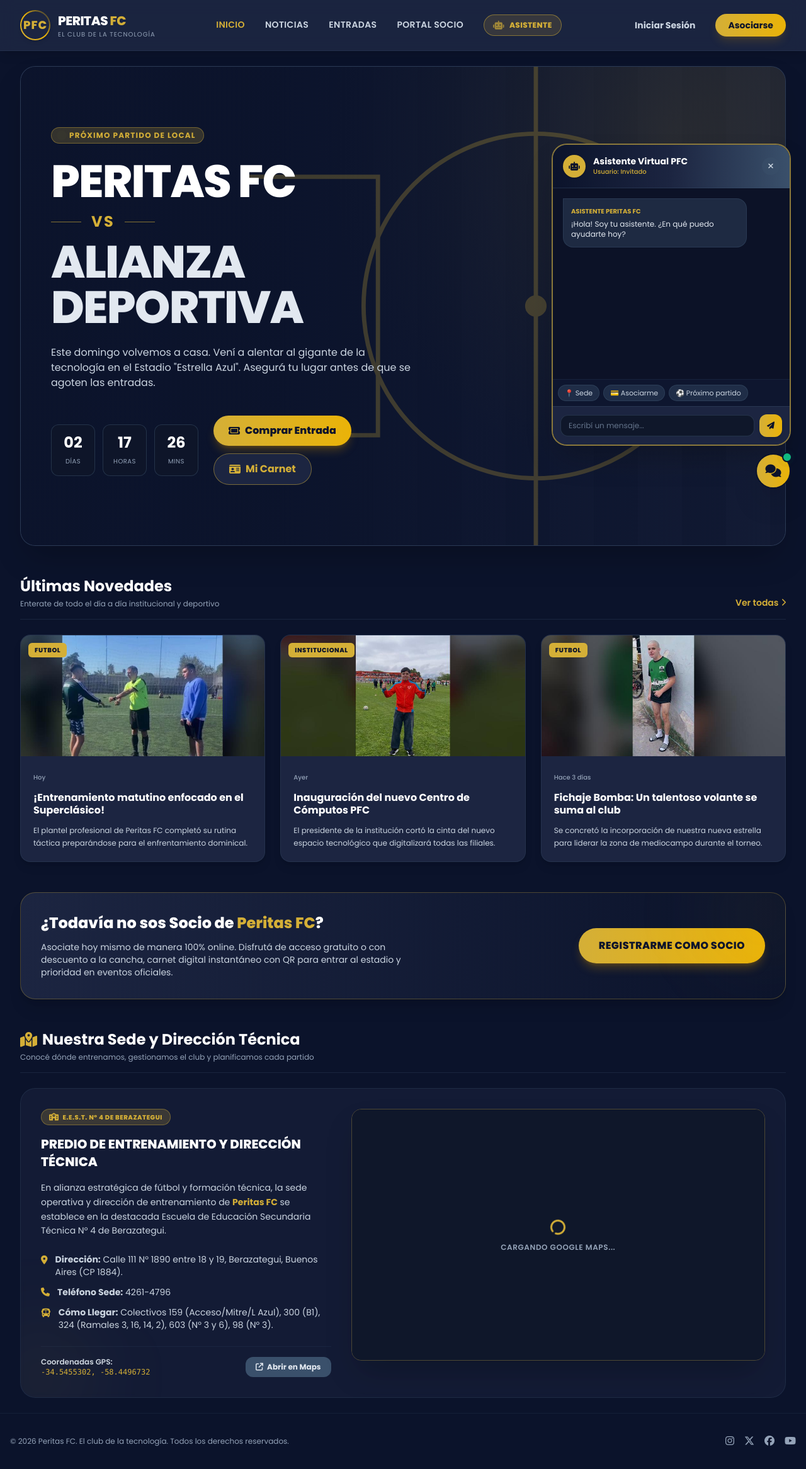
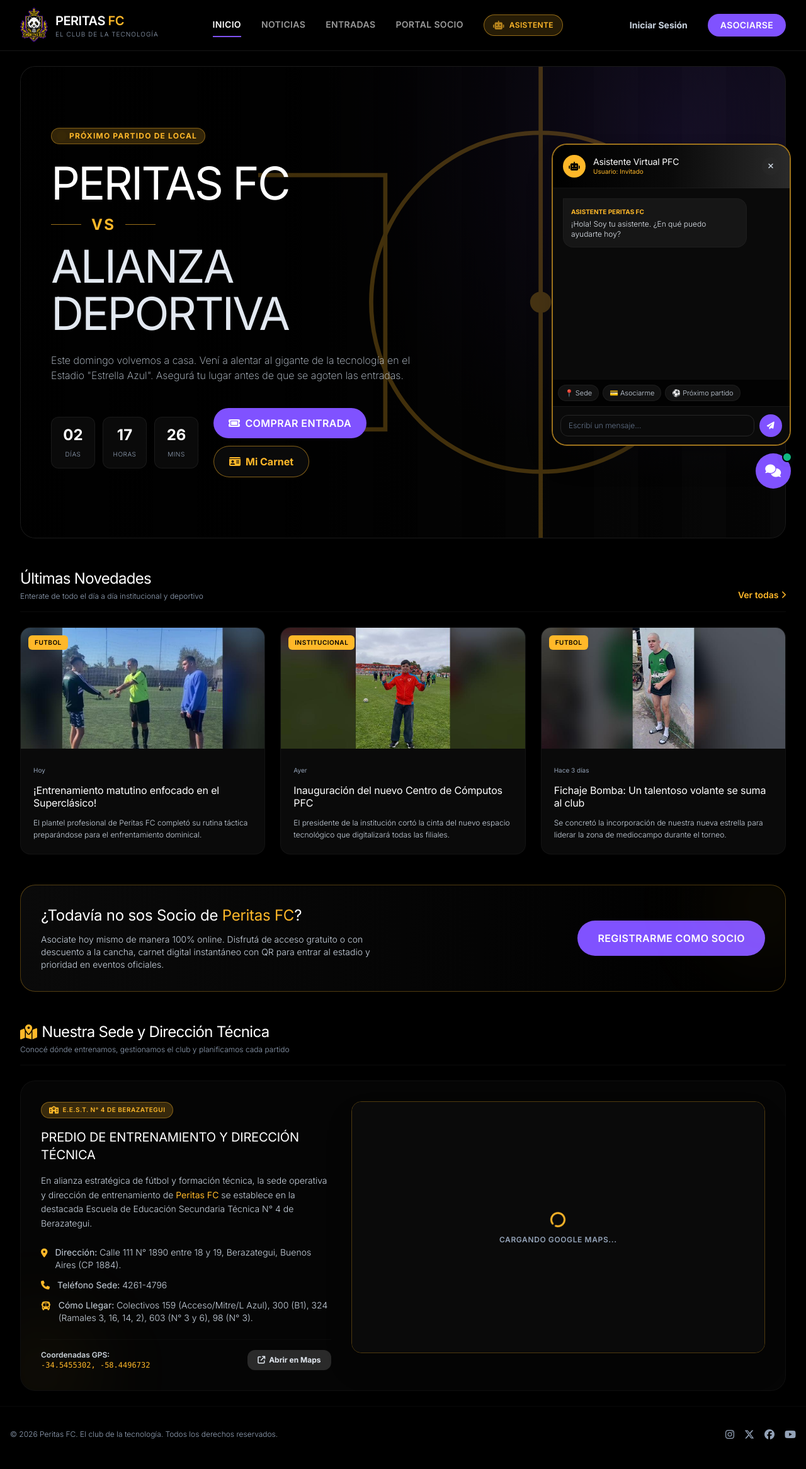
Before and after one commit to tobiasvillasboa07/Peritas-FC, a PHP site: page / in a window 1280 px wide. Shown: the whole page at 63% size. After the commit the page ends 2286 px from the top, so only its background shows below. Run offline with PHP 8.4, Linux system fonts and the light colour scheme; some libraries are stand-ins or nearby versions.

Commit message:
Colores del escudo y escudo nuevo en la página

```diff
--- /dev/null
+++ b/assets/css/dala.css
@@ -0,0 +1,91 @@
+/* ============================================================
+   Tema visual de Peritas FC (colores del escudo)
+   Fondo negro, violeta para las acciones, ámbar para los detalles
+   y títulos finos y grandes.
+   ============================================================ */
+@import url('https://fonts.googleapis.com/css2?family=Inter:wght@200;300;400;600;700&display=swap');
+
+:root {
+    /* Colores */
+    --color-void: #000000;
+    --color-bone-white: #ffffff;
+    --color-ash-gray: #9a9a9a;
+    --color-silver-mist: #bdbdbd;
+    --color-electric-iris: #8052ff;
+    --color-saffron-spark: #ffb829;
+    --color-deep-verdant: #15846e;
+
+    /* Tipografía */
+    --font-principal: 'PPNeueMontreal', 'Inter', ui-sans-serif, system-ui, -apple-system, 'Segoe UI', Roboto, sans-serif;
+    --tracking-display: -0.04em;
+
+    /* Bordes */
+    --radius-cards: 24px;
+    --radius-full: 9999px;
+}
+
+/* ---------- Fondo negro ---------- */
+html, body { background: var(--color-void) !important; }
+body {
+    color: var(--color-bone-white);
+    font-family: var(--font-principal) !important;
+    font-weight: 300;
+    font-feature-settings: "ss01" on;
+    -webkit-font-smoothing: antialiased;
+}
+
+/* ---------- Títulos: grandes, finos y apretados ---------- */
+h1, h2, h3, h4, h1[class], h2[class], h3[class], h4[class] { font-weight: 400 !important; }
+h1 { letter-spacing: var(--tracking-display) !important; line-height: 1.05 !important; }
+h2 { letter-spacing: -0.03em !important; }
+h3, h4 { letter-spacing: -0.01em !important; }
+.font-black, .font-extrabold { font-weight: 600 !important; }
+
+/* Texto de lectura liviano */
+p.text-base, p.text-lg, p.sm\:text-base { font-weight: 200; }
+p { font-weight: 300; }
+
+/* ---------- Botón principal: pastilla violeta ---------- */
+[class*="from-[#ffb829]"],
+[class*="from-club-gold"] {
+    background: var(--color-electric-iris) !important;
+    color: var(--color-bone-white) !important;
+    box-shadow: none !important;
+    border-color: transparent !important;
+}
+button[class*="from-[#ffb829]"], a[class*="from-[#ffb829]"],
+button[class*="from-club-gold"], a[class*="from-club-gold"] {
+    border-radius: var(--radius-full) !important;
+    text-transform: uppercase;
+    letter-spacing: 0.025em;
+    font-weight: 600 !important;
+}
+button[class*="from-"]:hover, a[class*="from-"]:hover { filter: brightness(1.12); }
+/* Botones que se pintaban de dorado al pasar el mouse: ahora violeta */
+[class~="hover:bg-club-gold"]:hover, [class~="hover:bg-[#ffb829]"]:hover { background-color: var(--color-electric-iris) !important; color: var(--color-bone-white) !important; }
+
+/* ---------- Navegación: gris apagado, activo en blanco ---------- */
+header { background: rgba(0, 0, 0, 0.9) !important; border-color: #161616 !important; }
+header nav a { color: var(--color-ash-gray); letter-spacing: 0.025em; }
+header nav a:hover { color: var(--color-bone-white) !important; }
+.active-tab { color: var(--color-bone-white) !important; border-bottom-color: var(--color-electric-iris) !important; }
+
+/* ---------- Banner del partido: cancha en negro con brillo violeta ---------- */
+.pitch-bg {
+    background:
+        linear-gradient(to right, rgba(0, 0, 0, .96) 35%, rgba(0, 0, 0, .55) 100%),
+        radial-gradient(circle at 85% 15%, rgba(128, 82, 255, .35), transparent 45%),
+        repeating-linear-gradient(90deg, #0a0a0a 0 70px, #111111 70px 140px) !important;
+}
+
+/* ---------- Recuadros: casi negros, sin tinte azul ---------- */
+[class*="bg-slate-900"]:not(html), [class*="bg-slate-950"]:not(html) { background-color: #0a0a0a !important; }
+
+/* ---------- Formularios ---------- */
+input, select, textarea { background-color: #0a0a0a !important; border-color: #262626 !important; }
+input:focus, select:focus, textarea:focus { border-color: var(--color-electric-iris) !important; }
+:focus-visible { outline: 2px solid var(--color-electric-iris) !important; outline-offset: 3px; }
+
+/* ---------- Scroll ---------- */
+.custom-scrollbar::-webkit-scrollbar-track { background: var(--color-void) !important; }
+.custom-scrollbar::-webkit-scrollbar-thumb { background: var(--color-electric-iris) !important; }
--- a/inicio.html
+++ b/inicio.html
@@ -12,12 +12,12 @@
                 extend: {
                     colors: {
                         club: {
-                            dark: '#0B132B',      // Azul marino ultra oscuro
-                            navy: '#1C2541',      // Azul marino principal
-                            blue: '#3A506B',      // Azul intermedio
-                            gold: '#D4AF37',      // Dorado oficial
-                            goldDark: '#AA800E',  // Dorado oscuro para contrastes
-                            accent: '#00F2FE',    // Cyan dinámico para detalles modernos
+                            dark: '#000000',      // Azul marino ultra oscuro
+                            navy: '#0a0a0a',      // Azul marino principal
+                            blue: '#2a2a2a',      // Azul intermedio
+                            gold: '#ffb829',      // Dorado oficial
+                            goldDark: '#cc8f14',  // Dorado oscuro para contrastes
+                            accent: '#8052ff',    // Cyan dinámico para detalles modernos
                         }
                     },
                     fontFamily: {
@@ -44,31 +44,33 @@
             width: 6px;
         }
         .custom-scrollbar::-webkit-scrollbar-track {
-            background: #0B132B;
+            background: #000000;
         }
         .custom-scrollbar::-webkit-scrollbar-thumb {
-            background: #D4AF37;
+            background: #ffb829;
             border-radius: 3px;
         }
         .active-tab {
-            color: #D4AF37 !important;
-            border-bottom: 2px solid #D4AF37;
+            color: #ffb829 !important;
+            border-bottom: 2px solid #ffb829;
         }
         .mobile-active-tab {
-            color: #D4AF37 !important;
+            color: #ffb829 !important;
         }
 
         .pitch-bg {
             background:
                 linear-gradient(to right, rgba(11,19,43,.96) 35%, rgba(11,19,43,.55) 100%),
                 radial-gradient(circle at 85% 15%, rgba(212,175,55,.35), transparent 45%),
-                repeating-linear-gradient(90deg, #1C2541 0 70px, #17203b 70px 140px);
+                repeating-linear-gradient(90deg, #0a0a0a 0 70px, #17203b 70px 140px);
         }
-        :focus-visible { outline: 2px solid #D4AF37; outline-offset: 3px; }
+        :focus-visible { outline: 2px solid #ffb829; outline-offset: 3px; }
         @media (prefers-reduced-motion: reduce) {
             *, *::before, *::after { animation: none !important; transition: none !important; scroll-behavior: auto !important; }
         }
     </style>
+    <link rel="stylesheet" href="/assets/css/dala.css">
+    <link rel="icon" type="image/png" href="/assets/img/escudo-chico.png">
 </head>
 <body class="flex flex-col min-h-screen bg-club-dark text-slate-100 custom-scrollbar font-sans pb-16 md:pb-0">
 
@@ -77,11 +79,7 @@
         <div class="max-w-7xl mx-auto px-4 sm:px-6 lg:px-8 h-20 flex items-center justify-between">
             <!-- Brand Logo -->
             <a href="/" onclick="navigate('home'); return false;" class="flex items-center gap-3 group">
-                <div class="w-12 h-12 rounded-full bg-gradient-to-tr from-club-gold via-yellow-500 to-club-navy p-0.5 shadow-md flex items-center justify-center">
-                    <div class="w-full h-full bg-club-navy rounded-full flex items-center justify-center font-extrabold text-club-gold text-lg tracking-wider">
-                        PFC
-                    </div>
-                </div>
+                <img src="/assets/img/escudo-chico.png" alt="Escudo de Peritas FC" class="h-14 w-auto">
                 <div>
                     <span class="text-xl font-black tracking-tight text-white group-hover:text-club-gold transition">PERITAS <span class="text-club-gold">FC</span></span>
                     <p class="text-[10px] text-slate-400 tracking-widest uppercase">El club de la tecnología</p>
@@ -135,8 +133,8 @@
             <div class="relative rounded-3xl overflow-hidden bg-club-navy border border-club-blue/50 shadow-2xl">
                 <!-- Cover Image -->
                 <div class="absolute inset-0 pitch-bg"></div>
-                <svg class="absolute right-[-60px] top-1/2 -translate-y-1/2 h-[120%] w-auto opacity-25 hidden md:block" viewBox="0 0 400 400" fill="none" stroke="#D4AF37" stroke-width="3" aria-hidden="true">
-                    <circle cx="200" cy="200" r="120"/><circle cx="200" cy="200" r="6" fill="#D4AF37"/><line x1="200" y1="0" x2="200" y2="400"/><rect x="-20" y="110" width="110" height="180"/>
+                <svg class="absolute right-[-60px] top-1/2 -translate-y-1/2 h-[120%] w-auto opacity-25 hidden md:block" viewBox="0 0 400 400" fill="none" stroke="#ffb829" stroke-width="3" aria-hidden="true">
+                    <circle cx="200" cy="200" r="120"/><circle cx="200" cy="200" r="6" fill="#ffb829"/><line x1="200" y1="0" x2="200" y2="400"/><rect x="-20" y="110" width="110" height="180"/>
                 </svg>
 
                 <!-- Content Area -->
@@ -386,7 +384,7 @@
                     </h3>
 
                     <!-- Digital Card Outer Shell -->
-                    <div class="relative w-full max-w-[380px] h-[550px] rounded-3xl overflow-hidden bg-gradient-to-b from-[#1C2541] via-[#0B132B] to-[#12192c] border-2 border-club-gold/40 shadow-2xl p-6 flex flex-col justify-between select-none group">
+                    <div class="relative w-full max-w-[380px] h-[550px] rounded-3xl overflow-hidden bg-gradient-to-b from-[#0a0a0a] via-[#000000] to-[#12192c] border-2 border-club-gold/40 shadow-2xl p-6 flex flex-col justify-between select-none group">
                         <!-- Hologram overlay effect -->
                         <div class="absolute inset-0 bg-gradient-to-tr from-white/0 via-white/5 to-white/0 opacity-60"></div>
 
@@ -412,7 +410,7 @@
                                     <img src="https://api.dicebear.com/7.x/adventurer/svg?seed=Peritas" alt="Foto Socio" class="w-full h-full bg-slate-900 object-cover" id="carnet-avatar">
                                 </div>
                                 <!-- Active Indicator Badge -->
-                                <div id="carnet-status-badge" class="absolute bottom-0 right-1 px-3 py-1 bg-emerald-500 text-club-dark font-black text-[10px] rounded-full border-2 border-[#0B132B] shadow-md uppercase tracking-wider">
+                                <div id="carnet-status-badge" class="absolute bottom-0 right-1 px-3 py-1 bg-emerald-500 text-club-dark font-black text-[10px] rounded-full border-2 border-[#000000] shadow-md uppercase tracking-wider">
                                     ACTIVO
                                 </div>
                             </div>
@@ -1261,7 +1259,7 @@
 
             if (user.duesStatus === "AL_DIA") {
                 badge.innerText = "ACTIVO";
-                badge.className = "absolute bottom-0 right-1 px-3 py-1 bg-emerald-500 text-club-dark font-black text-[10px] rounded-full border-2 border-[#0B132B] shadow-md uppercase tracking-wider";
+                badge.className = "absolute bottom-0 right-1 px-3 py-1 bg-emerald-500 text-club-dark font-black text-[10px] rounded-full border-2 border-[#000000] shadow-md uppercase tracking-wider";
 
                 dot.className = "w-2.5 h-2.5 rounded-full bg-emerald-500 animate-pulse";
                 textStatus.innerText = "Al día (Activo)";
@@ -1269,7 +1267,7 @@
                 btnPay.classList.add('hidden');
             } else {
                 badge.innerText = "DEUDA";
-                badge.className = "absolute bottom-0 right-1 px-3 py-1 bg-red-500 text-white font-black text-[10px] rounded-full border-2 border-[#0B132B] shadow-md uppercase tracking-wider";
+                badge.className = "absolute bottom-0 right-1 px-3 py-1 bg-red-500 text-white font-black text-[10px] rounded-full border-2 border-[#000000] shadow-md uppercase tracking-wider";
 
                 dot.className = "w-2.5 h-2.5 rounded-full bg-red-500 animate-pulse";
                 textStatus.innerText = "Cuota Impaga (Deudor)";
--- a/src/views/_layouts/auth.layout.php
+++ b/src/views/_layouts/auth.layout.php
@@ -14,6 +14,8 @@ if (isset($_SESSION['user'])) {
   <link rel="stylesheet" href=<?= '/assets/css/bootstrap.min.css' ?> >
   <script src=<?= '/assets/js/bootstrap.min.js' ?>></script>
   <title>Autenticate - PDI</title>
+    <link rel="stylesheet" href="/assets/css/dala.css">
+    <link rel="icon" type="image/png" href="/assets/img/escudo-chico.png">
 </head>
 <body class="bg-body-secondary">
 
--- a/src/views/posts/show.php
+++ b/src/views/posts/show.php
@@ -5,6 +5,8 @@
     <meta name="viewport" content="width=device-width, initial-scale=1.0">
     <title>Detalle de Publicación - Peritas FC</title>
     <script src="https://cdn.tailwindcss.com"></script>
+    <link rel="stylesheet" href="/assets/css/dala.css">
+    <link rel="icon" type="image/png" href="/assets/img/escudo-chico.png">
 </head>
 <body class="p-8 max-w-3xl mx-auto space-y-6">
     <a href="index.php" class="text-xs text-amber-400 hover:underline flex items-center gap-1">← Volver al listado</a>
```
Also changed, not shown: assets/js/asistente.js (+21 -21 lines), src/views/_layouts/layout.php (+11 -9 lines), src/views/admin/partidos.php (+10 -8 lines), src/views/auth/login.php (+11 -9 lines), src/views/auth/olvide.php (+9 -7 lines), src/views/auth/register.php (+12 -10 lines), src/views/entradas.php (+10 -8 lines), src/views/index.php (+28 -28 lines), src/views/posts/form.php (+9 -7 lines), src/views/posts/index.php (+9 -7 lines), assets/img/escudo-chico.png (added), assets/img/escudo.png (added).
